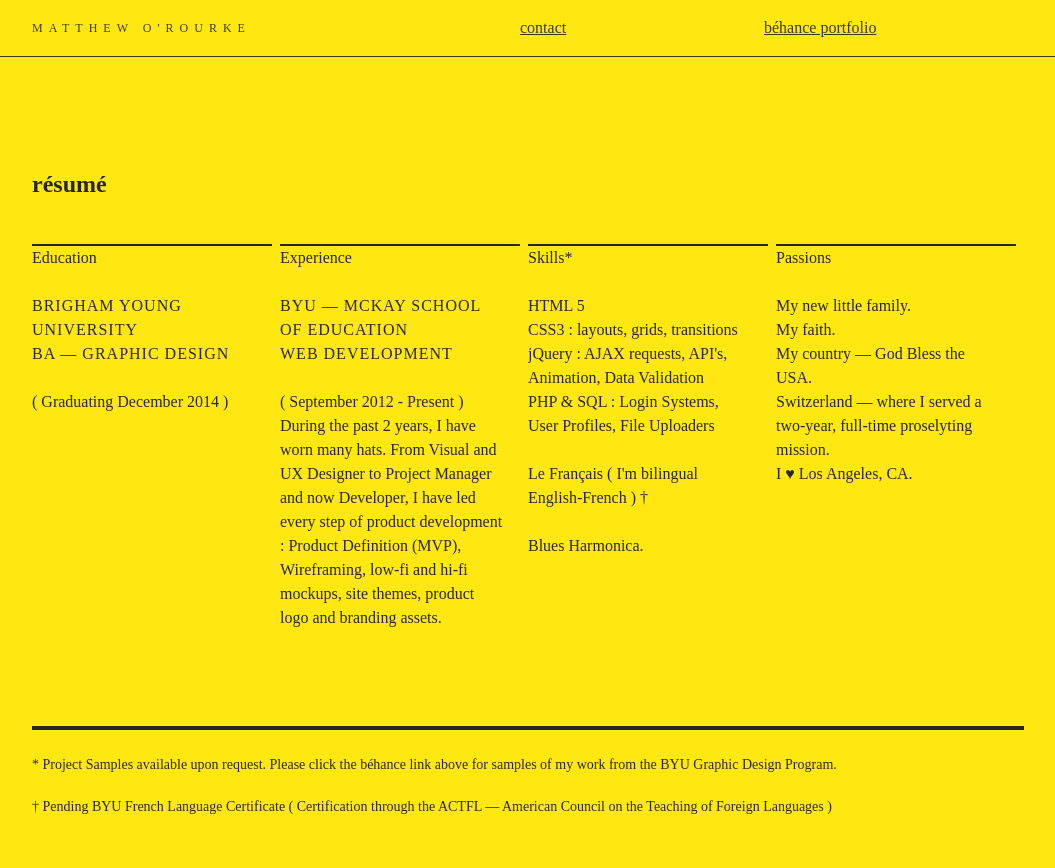
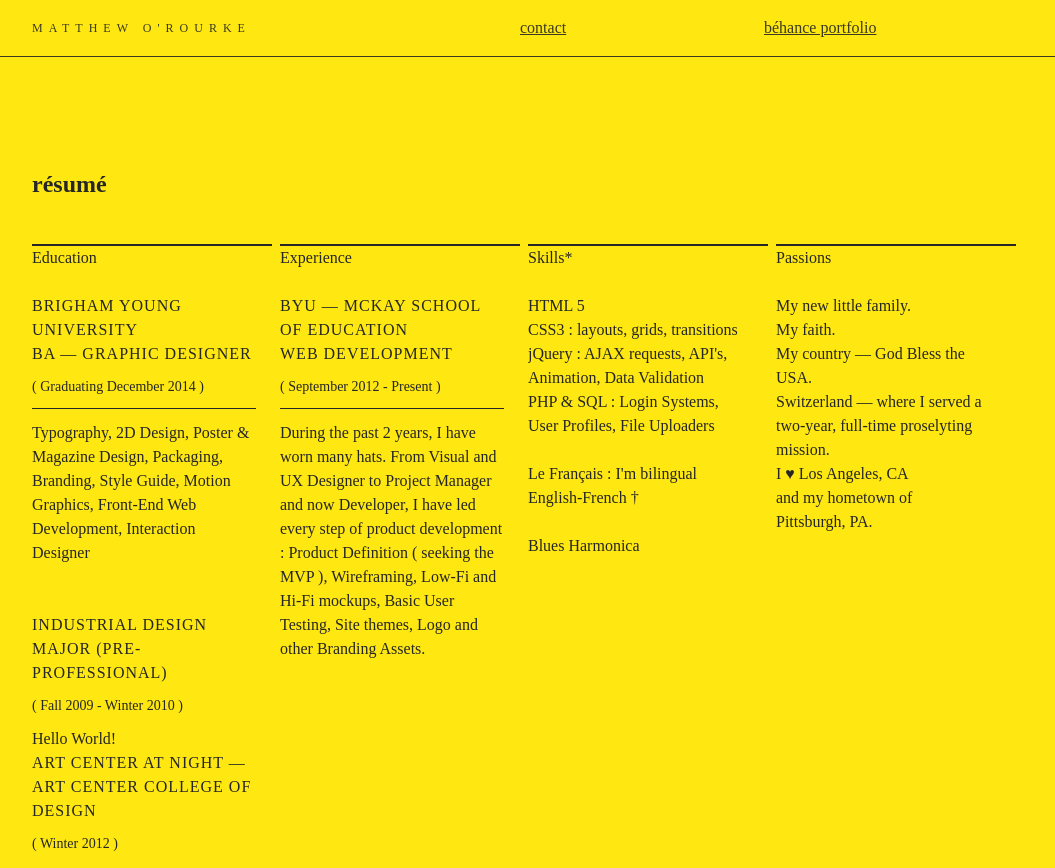
Before and after one commit to p1chu/on-et-um, a plain HTML site: page index.html in a window 1280 px wide. Shown: the top 868 px of the page, without its empty margins (112-1167 px from the left). Drawn offline with Linux system fonts and the light colour scheme.

Commit message:
More Education Section Details
More formatting too, and code cleansing

```diff
--- a/index.html
+++ b/index.html
@@ -19,29 +19,51 @@
 		</nav>
 	</header>
 	<div id="container" class="iPad">
-	<article id="resume" class="row" >
+	<article id="résumé">
 		<h1>r&eacute;sum&eacute;</h1>
 		<section id="education" class="column" >
 			<h2>Education</h2>
-			<h3 class="uppercase">Brigham Young University<br>BA &mdash; Graphic Design</h3>
+			<h3 class="uppercase">
+				Brigham Young University<br>BA &mdash; Graphic Designer
+			</h3>
 			<h5>( Graduating December 2014 )</h5>
+			<p class="sub-section">
+				Typography, 2D Design, Poster & Magazine Design, Packaging, Branding, Style Guide, Motion Graphics, Front-End Web Development, Interaction Designer
+			</p>
+			<!-- break -->
+			<h3 class="uppercase">Industrial Design Major (Pre-Professional)</h3>
+			<h5>( Fall 2009 - Winter 2010 )</h5>
+			<p>
+				Hello World!
+			</p>
+			<!-- break -->
+			<h3 class="uppercase">ART CENTER AT NIGHT &mdash; Art Center College of Design</h3>
+			<h5>( Winter 2012 )</h5>
+			<p></p>
 		</section>
 		<section id="experience" class="column" >
 			<h2>Experience</h2>
 			<h3 class="uppercase">BYU &mdash; McKay School of Education<br>Web Development</h3>
 			<h5>( September 2012 - Present )</h5>
-			<p>During the past 2 years, I have worn many hats.  From Visual and UX Designer to Project Manager and now Developer, I have led every step of product development : Product Definition (MVP), Wireframing, low-fi and hi-fi mockups, site themes, product logo and branding assets.<br>
+			<p class="sub-section">During the past 2 years, I have worn many hats.  From Visual and UX Designer to Project Manager and now Developer, I have led every step of product development : Product Definition ( seeking the MVP ), Wireframing, Low-Fi and Hi-Fi mockups, Basic User Testing, Site themes, Logo and other Branding Assets.<br>
 			</p>
 		</section>
 		<section id="skills" class="column" >
 			<div>
 			<h2>Skills*</h2>
-			<p>HTML 5<br>
-			CSS3 : layouts, grids, transitions<br>
-			jQuery : AJAX requests, API's, Animation, Data Validation<br>
-			PHP & SQL : Login Systems, User Profiles, File Uploaders<br><br>
-			Le Fran&ccedil;ais ( I'm bilingual English-French ) &dagger;<br><br>
-			Blues Harmonica.
+			<p class="first">
+				HTML 5</p>
+			<p>
+				CSS3 : layouts, grids, transitions
+				jQuery : AJAX requests, API's, Animation, Data Validation</p>
+			<p>
+				PHP & SQL : Login Systems, User Profiles, File Uploaders
+			</p>
+			<br>
+			<p>
+				Le Fran&ccedil;ais : I'm bilingual English-French &dagger;</p><br>
+			<p>
+				Blues Harmonica
 			</p>
 		</section>
 		<section id="passions" class="column" >
@@ -51,7 +73,7 @@
 				<li>My faith.</li>
 				<li>My country &mdash; God Bless the USA.</li>
 				<li>Switzerland &mdash; where I served a two-year, full-time proselyting mission.</li>
-				<li>I &hearts; Los Angeles, CA.</li>
+				<li>I &hearts; Los Angeles, CA<br>and my hometown of<br>Pittsburgh, PA.</li>
 			</ol>
 		</section>
 
--- a/style.css
+++ b/style.css
@@ -58,11 +58,6 @@ article {
 	padding: 16px;
 }
 
-.row {
-	max-width: 1024;
-	/*text-align: center;*/
-}
-
 section {
 	margin-right: 4px;
 	padding-right: 16px;
@@ -72,6 +67,11 @@ section#photo {
     background-image: url('../images/IMG_0499.jpg');
 }
 
+.sub-section {
+	padding-top: .75em;
+	border-top: 1px solid #262626;
+	padding-bottom: 3em;
+}
 
 .column {
 	width: 240px;
@@ -125,14 +125,15 @@ h2 {
 
 h3 {
 	letter-spacing: .0625em;
-	padding-bottom: 1.5em;
 }
 
-h4 {
-
+h5 {
+	font-size: .875em;
+	line-height: 3em;
 }
 
 footer { margin-top: 1.5em;}
+
 footer p {
 	font-style: normal;
 	font-weight: 400;
```
